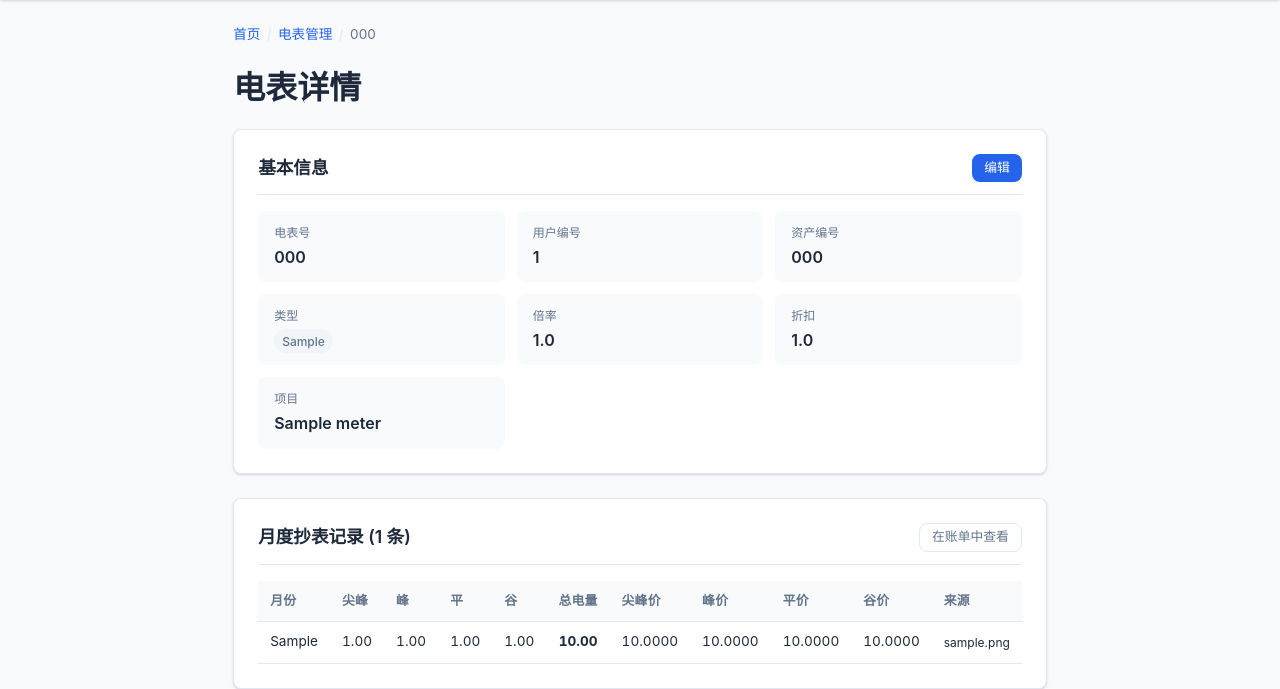
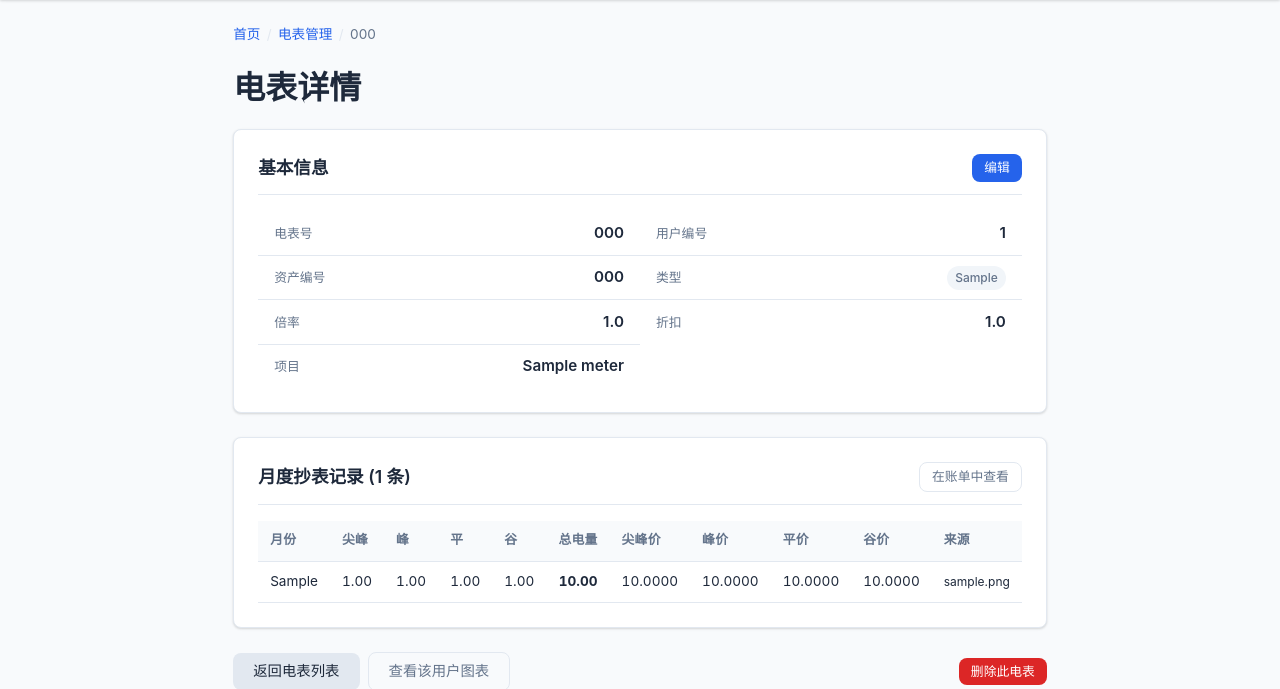
Before and after one commit to hilifer/PowerStat-Analytics, a Flask app: page /meters/1 in a window 1280 px wide. Shown: the part 56-745 px from the top of the page. Run offline with Flask 3, Linux system fonts and the light colour scheme; tables that the repository leaves empty hold one stand-in row (values such as "Sample post"); parts of the project's set-up code (start-up, migrations or seed data) failed here and were passed over.

Commit message:
fix: compact KV detail layout for both desktop and mobile
Desktop: 2-column horizontal rows (label left, value right)
Mobile: single-column horizontal rows
Removes card-style background blocks, uses border separators instead.

https://claude.ai/code/session_01CQ2dc512YBhLM1JZ6zobQg

```diff
--- a/static/css/style.css
+++ b/static/css/style.css
@@ -350,18 +350,22 @@ a.row-link:hover { text-decoration: underline; }
 /* ---- Detail Key-Value ---- */
 .kv-grid {
     display: grid;
-    grid-template-columns: repeat(auto-fill, minmax(240px, 1fr));
-    gap: 0.75rem;
+    grid-template-columns: 1fr 1fr;
+    gap: 0;
 }
 .kv-item {
     display: flex;
-    flex-direction: column;
-    padding: 0.75rem 1rem;
-    background: #f8fafc;
-    border-radius: var(--radius);
+    flex-direction: row;
+    align-items: baseline;
+    justify-content: space-between;
+    gap: 1rem;
+    padding: 0.6rem 1rem;
+    background: transparent;
+    border-bottom: 1px solid var(--border);
 }
-.kv-label { font-size: 0.75rem; color: var(--text-secondary); text-transform: uppercase; font-weight: 500; }
-.kv-value { font-size: 1rem; font-weight: 600; margin-top: 0.15rem; }
+.kv-item:nth-last-child(-n+2) { border-bottom: none; }
+.kv-label { font-size: 0.8rem; color: var(--text-secondary); font-weight: 500; flex-shrink: 0; }
+.kv-value { font-size: 0.95rem; font-weight: 600; text-align: right; word-break: break-all; min-width: 0; }
 
 /* ---- Empty state ---- */
 .empty-state {
```
Also changed, not shown: other parts of static/css/style.css (+5 -28 lines).
